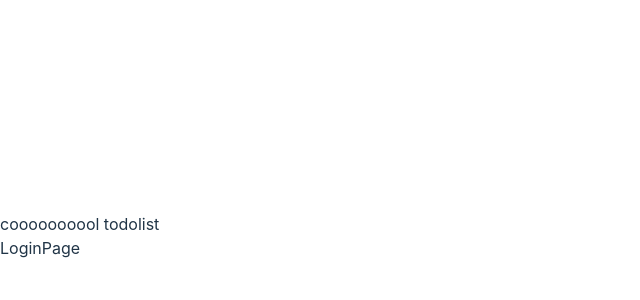
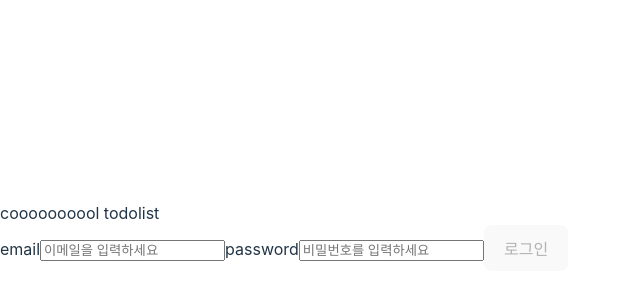
Before and after one commit to ohtmm/again-todolist-for-CRUD, a React (Vite) app in the folder frontend/: page /login in a window 1280 px wide. Shown: the part 164-464 px from the top of the page, without its empty margins (0-640 px from the left). Built offline with nearby package versions, Linux system fonts and the light colour scheme.

Commit message:
feat: 로그인 및 리다이렉트 구현

```diff
--- a/frontend/src/App.tsx
+++ b/frontend/src/App.tsx
@@ -1,6 +1,7 @@
 import React from 'react';
 import { Outlet } from 'react-router-dom';
 import Header from './components/header/Header';
+import AuthCheck from './components/HOC/AuthCheck';
 
 function App() {
   return (
--- /dev/null
+++ b/frontend/src/components/HOC/AuthCheck.tsx
@@ -0,0 +1,13 @@
+import React, { useEffect } from 'react';
+import { Outlet, useNavigate } from 'react-router-dom';
+import { getToken } from '../../lib/uitls/getToken';
+
+export default function AuthChecker() {
+  const navigator = useNavigate();
+  useEffect(() => {
+    if (!getToken()) {
+      navigator('/login');
+    }
+  }, []);
+  return <Outlet />;
+}
--- a/frontend/src/lib/service/api/index.tsx
+++ b/frontend/src/lib/service/api/index.tsx
@@ -1,4 +1,5 @@
 import axios from 'axios';
+import { redirect } from 'react-router-dom';
 import { TOKEN } from '../../../constants';
 import { TUserSign } from '../../../types/user';
 export const API_HOST = import.meta.url;
@@ -17,7 +18,13 @@ api.interceptors.request.use((config) => {
 
 export const authAPIs = {
   signUp: (userSign: TUserSign) =>
-    api
-      .post('users/create', userSign)
-      .then((res) => localStorage.setItem(TOKEN, res.data.token)),
+    api.post('users/create', userSign).then((res) => {
+      localStorage.setItem(TOKEN, res.data.token);
+      redirect('/login');
+    }),
+  login: (userSign: TUserSign) =>
+    api.post('users/login', userSign).then((res) => {
+      localStorage.setItem(TOKEN, res.data.token);
+      window.location.replace('/');
+    }),
 };
--- /dev/null
+++ b/frontend/src/lib/service/auth/validateAndAuth.tsx
@@ -0,0 +1,18 @@
+import { useEffect, useState } from 'react';
+import { TUserSign } from '../../../types/user';
+import { isValid } from '../../uitls/isValid';
+import { authAPIs } from '../api';
+import { getToken } from '../../uitls/getToken';
+
+type TAuthName = 'signUp' | 'login';
+
+export const validateAndAuth = async (
+  userSign: TUserSign,
+  authFunction: TAuthName
+) => {
+  if (isValid(userSign).validation) {
+    authAPIs[`${authFunction}`](userSign);
+  } else {
+    alert(`${isValid(userSign).reason}을 다시 입력해주세요`);
+  }
+};
--- a/frontend/src/main.tsx
+++ b/frontend/src/main.tsx
@@ -7,6 +7,7 @@ import NotFound from './pages/NotFound';
 import Login from './pages/Login';
 import Signup from './pages/Signup';
 import TodoBoard from './pages/TodoBoard/index';
+import AuthChecker from './components/HOC/AuthCheck';
 
 const router = createBrowserRouter([
   {
@@ -16,7 +17,16 @@ const router = createBrowserRouter([
     children: [
       { index: true, path: '/login', element: <Login /> },
       { path: '/signup', element: <Signup /> },
-      { path: '/', element: <TodoBoard /> },
+      {
+        path: '/',
+        element: <AuthChecker />,
+        children: [
+          {
+            index: true,
+            element: <TodoBoard />,
+          },
+        ],
+      },
     ],
   },
 ]);
--- a/frontend/src/pages/Login/index.tsx
+++ b/frontend/src/pages/Login/index.tsx
@@ -1,5 +1,58 @@
-import React from 'react';
+import React, { useLayoutEffect, useState } from 'react';
+import { validateAndAuth } from '../../lib/service/auth/validateAndAuth';
+import { isValid } from '../../lib/uitls/isValid';
+import { TUserSign } from '../../types/user';
+import { useNavigate } from 'react-router-dom';
+import { getToken } from '../../lib/uitls/getToken';
 
 export default function Login() {
-  return <div>LoginPage</div>;
+  const [userSign, setUserSign] = useState<TUserSign>({
+    email: '',
+    password: '',
+  });
+  const [isDisabled, setIsDisabled] = useState(true);
+  const navigator = useNavigate();
+
+  const handleChange = (event: React.ChangeEvent<HTMLInputElement>) => {
+    const updated = { ...userSign, [event.target.name]: event.target.value };
+    setUserSign(updated);
+    if (isValid(updated).validation) {
+      setIsDisabled(false);
+    }
+  };
+
+  const handleLogin = (event: React.FormEvent) => {
+    event.preventDefault();
+    validateAndAuth(userSign, 'login');
+  };
+
+  useLayoutEffect(() => {
+    if (getToken()) {
+      navigator('/');
+    }
+  }, []);
+  return (
+    <div>
+      <form onSubmit={handleLogin}>
+        <label htmlFor='email'>email</label>
+        <input
+          id='email'
+          type='email'
+          name='email'
+          placeholder='이메일을 입력하세요'
+          onChange={handleChange}
+        />
+        <label htmlFor='password'>password</label>
+        <input
+          id='password'
+          type='password'
+          name='password'
+          placeholder='비밀번호를 입력하세요'
+          onChange={handleChange}
+        />
+
+        <button disabled={isDisabled}>로그인</button>
+      </form>
+    </div>
+  );
 }
--- a/frontend/src/pages/Signup/index.tsx
+++ b/frontend/src/pages/Signup/index.tsx
@@ -1,8 +1,7 @@
 import React, { useState } from 'react';
+import { validateAndAuth } from '../../lib/service/auth/validateAndAuth';
 import { isValid } from '../../lib/uitls/isValid';
 import { TUserSign } from '../../types/user';
-import { useNavigate } from 'react-router-dom';
-import { authAPIs } from '../../lib/service/api';
 
 export default function Signup() {
   const [userSign, setUserSign] = useState<TUserSign>({
@@ -21,11 +20,7 @@ export default function Signup() {
 
   const handleSignUp = (event: React.FormEvent) => {
     event.preventDefault();
-    if (isValid(userSign).validation) {
-      authAPIs.signUp(userSign);
-    } else {
-      alert(`${isValid(userSign).reason}을 다시 입력해주세요`);
-    }
+    validateAndAuth(userSign, 'signUp');
   };
 
   return (
@@ -47,7 +42,6 @@ export default function Signup() {
           placeholder='비밀번호를 입력하세요'
           onChange={handleChange}
         />
-
         <button disabled={isDisabled}>회원가입</button>
       </form>
     </div>
```
Also changed, not shown: frontend/src/lib/hooks/useGetLocalStorage.tsx (added, +13 -0 lines), frontend/src/components/HOC/AuthHOC/index.tsx (deleted), frontend/src/lib/service/auth/index.tsx (deleted), 1 other file (tests, documents, lock files or other folders).
